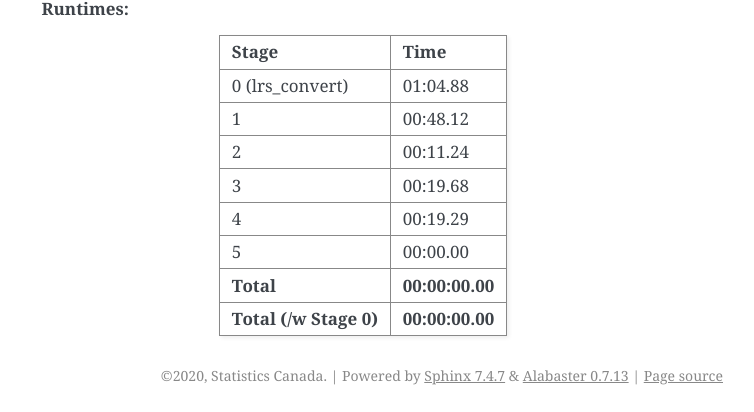
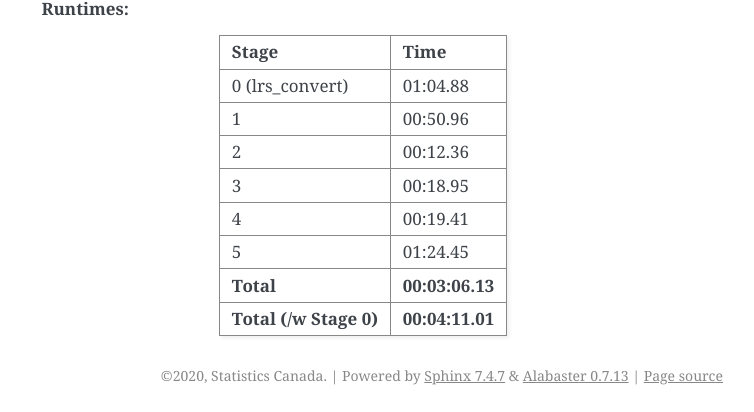
Before and after one commit to StatCan/egp-crn, a Sphinx documentation site: the page built from docs/run_times.rst, in a window 1280 px wide and 900 px high, scrolled down 3544 px. Shown: the part 485-897 px from the top of the window, without its empty margins (387-1141 px from the left). Built offline with Sphinx 7.4.7, drawn with Linux system fonts in a browser that asks for light colours.

Commit message:
[1] fixed logic for retrieving release versions by using any instead of not all; [2] final runtimes for yt.

```diff
--- a/docs/run_times.rst
+++ b/docs/run_times.rst
@@ -181,12 +181,12 @@ January 29, 2021
 Stage                   Time
 ======================  ====
 0 (lrs_convert)         01:04.88
-1                       00:48.12
-2                       00:11.24
-3                       00:19.68
-4                       00:19.29
-5                       00:00.00
+1                       00:50.96
+2                       00:12.36
+3                       00:18.95
+4                       00:19.41
+5                       01:24.45
 ----------------------  ----
-**Total**               **00:00:00.00**
-**Total (/w Stage 0)**  **00:00:00.00**
+**Total**               **00:03:06.13**
+**Total (/w Stage 0)**  **00:04:11.01**
 ======================  ====
```
Also changed, not shown: 1 other file.
